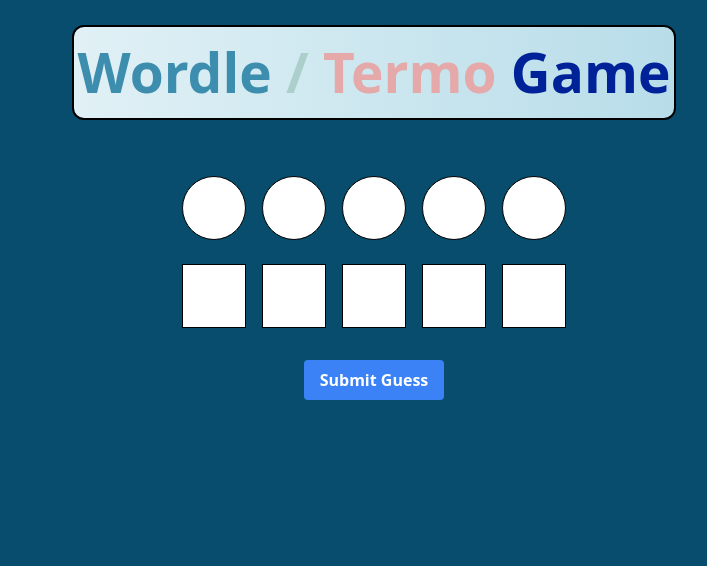
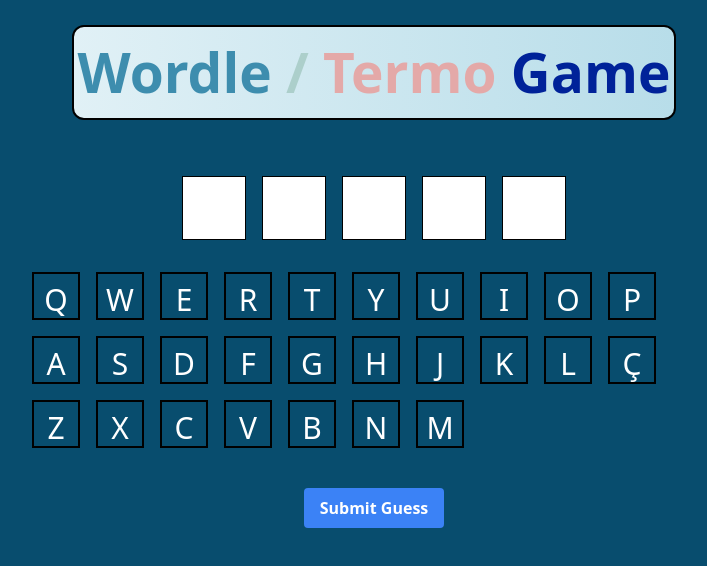
Before and after one commit to BeniMoTTa/termo-game-teste, a React (Vite) app in the folder termo-game/: page / in a window 1280 px wide. Shown: the top 566 px of the page, without its empty margins (266-973 px from the left). Built offline with nearby package versions, Linux system fonts and the light colour scheme.

Commit message:
Initiate commit

```diff
--- a/termo-game/src/components/WordleGame.tsx
+++ b/termo-game/src/components/WordleGame.tsx
@@ -1,22 +1,19 @@
 import React, { useState } from "react";
 
+const WORD_TO_GUESS = "HELLO";
+const MAX_ATTEMPTS = 6;
+
 export function WordleGame() {
-  const WORD_TO_GUESS = "HELLO";
-  const MAX_ATTEMPTS = 6;
-
   const [guess, setGuess] = useState(["", "", "", "", ""]);
   const [feedback, setFeedback] = useState(["", "", "", "", ""]);
   const [attempts, setAttempts] = useState(0);
   const [gameOver, setGameOver] = useState(false);
+  const [activeRow, setActiveRow] = useState(0);
 
-  const handleInputChange = (
-    index: number,
-    event: React.ChangeEvent<HTMLInputElement>
-  ) => {
-    if (!gameOver) {
-      const value = event.target.value.toUpperCase();
+  const handleInputChange = (index: number, value: string) => {
+    if (!gameOver && activeRow < guess.length) {
       const newGuess = [...guess];
-      newGuess[index] = value;
+      newGuess[activeRow] = value.toUpperCase();
       setGuess(newGuess);
     }
   };
@@ -39,16 +36,20 @@
 
     setFeedback(newFeedback);
     setAttempts(newAttempts);
+    setActiveRow(activeRow + 1);
 
     if (guess.join("") === WORD_TO_GUESS) {
       alert(
         `Parabéns! Você adivinhou a palavra "${WORD_TO_GUESS}" em ${newAttempts} tentativas.`
       );
+      setGameOver(true);
     } else if (newAttempts >= MAX_ATTEMPTS) {
       alert(`Game Over! A palavra correta era "${WORD_TO_GUESS}".`);
       setGameOver(true);
     }
   };
+
+  const keyboardLetters = "QWERTYUIOPASDFGHJKLÇZXCVBNM";
 
   return (
     <div className="text-center mt-12">
@@ -56,7 +57,7 @@
         {feedback.map((f, index) => (
           <div
             key={index}
-            className={`w-16 h-16 p-4 rounded-full border bg-[white] border-black m-2 ${
+            className={`w-16 h-16 p-4 border bg-[white] border-black m-2 ${
               f === "correct"
                 ? "bg-green-400"
                 : f === "wrongPosition"
@@ -69,22 +70,31 @@
         ))}
       </div>
       <div className="mt-4">
-        {guess.map((g, index) => (
-          <input
-            key={index}
-            type="text"
-            maxLength={1}
-            className="w-16 h-16 p-2 text-3xl rounded-lg border border-black mx-2"
-            value={g}
-            onChange={(event) => handleInputChange(index, event)}
-            disabled={gameOver}
-          />
-        ))}
+        <div className="flex flex-wrap justify-center">
+          <div className="flex flex-wrap w-[700px] text-[white]">
+            {Array.from(keyboardLetters).map((letter, index) => (
+              <button
+                key={index}
+                className="w-12 h-12 p-2 text-3xl rounded-lg border-2 border-black m-2"
+                onClick={() => handleInputChange(activeRow, letter)}
+                disabled={
+                  gameOver || activeRow >= guess.length || !!guess[activeRow]
+                }
+              >
+                {letter}
+              </button>
+            ))}
+          </div>
+        </div>
       </div>
       <button
         className="mt-8 px-4 py-2 bg-blue-500 text-white font-bold rounded"
         onClick={checkGuess}
-        disabled={gameOver}
+        disabled={
+          gameOver ||
+          activeRow >= guess.length ||
+          guess[activeRow].trim() === ""
+        }
       >
         Submit Guess
       </button>
```
